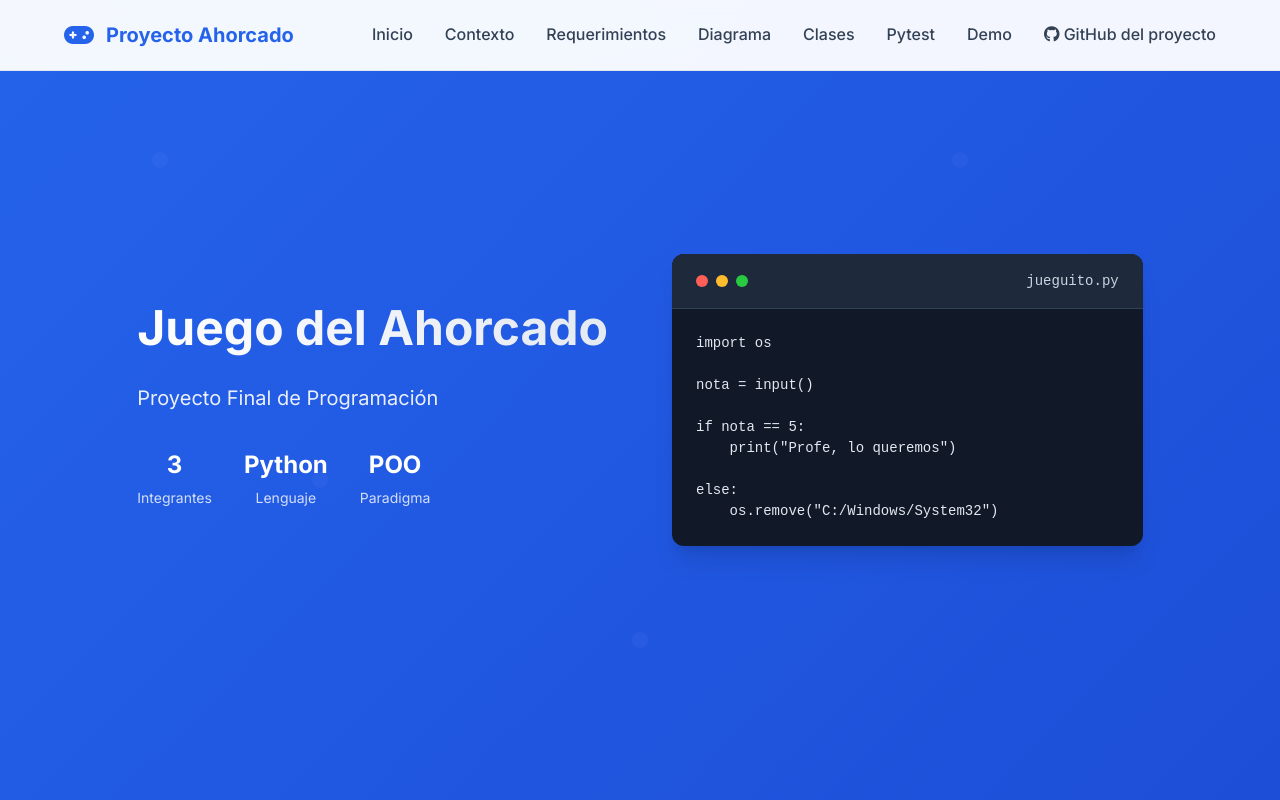
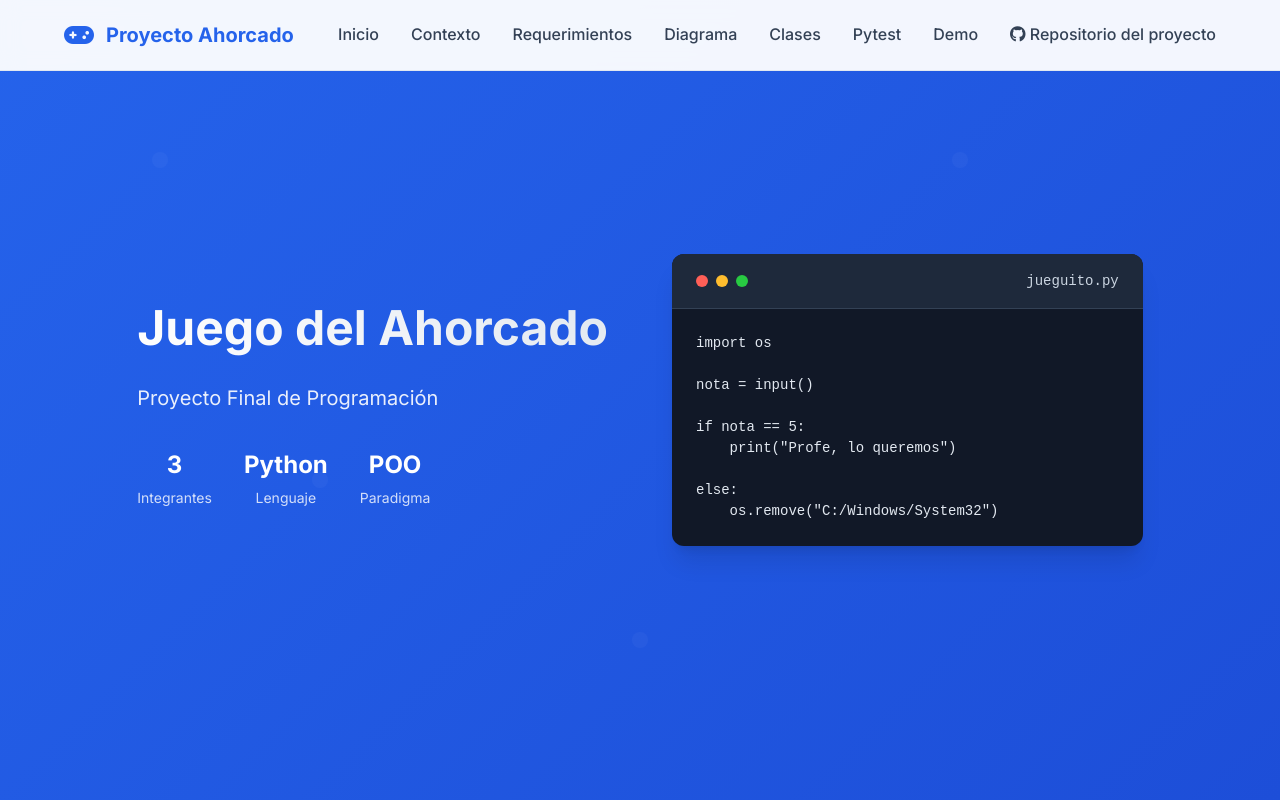
Before and after one commit to NicoalsD/AhorcadoJuegoPage, a plain HTML site: page index.html in a window 1280 px wide. Shown: the top 800 px of the page. Drawn offline with Linux system fonts and the light colour scheme.

Commit message:
Boton para el repositorio

```diff
--- a/index.html
+++ b/index.html
@@ -27,7 +27,7 @@
                 <li>
                     <a href="https://github.com/NicoalsD/ahorcadoJuegoAlgoritmos" class="nav-link github-link" target="_blank" title="Código Fuente en GitHub">
                         <i class="fab fa-github"></i>
-                        <span>GitHub del proyecto</span>
+                        <span>Repositorio del proyecto</span>
                     </a>
                 </li>
             </ul>
```
